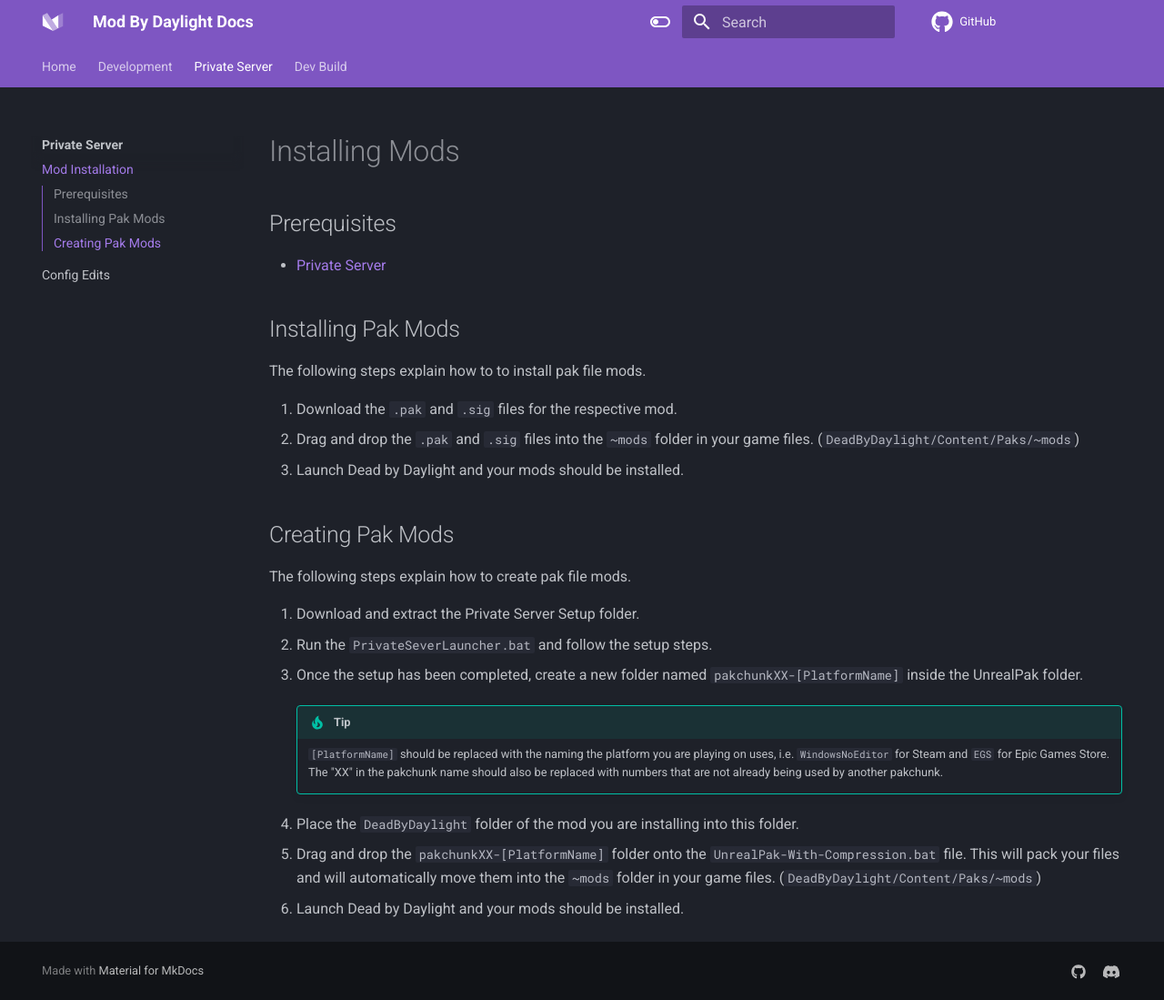
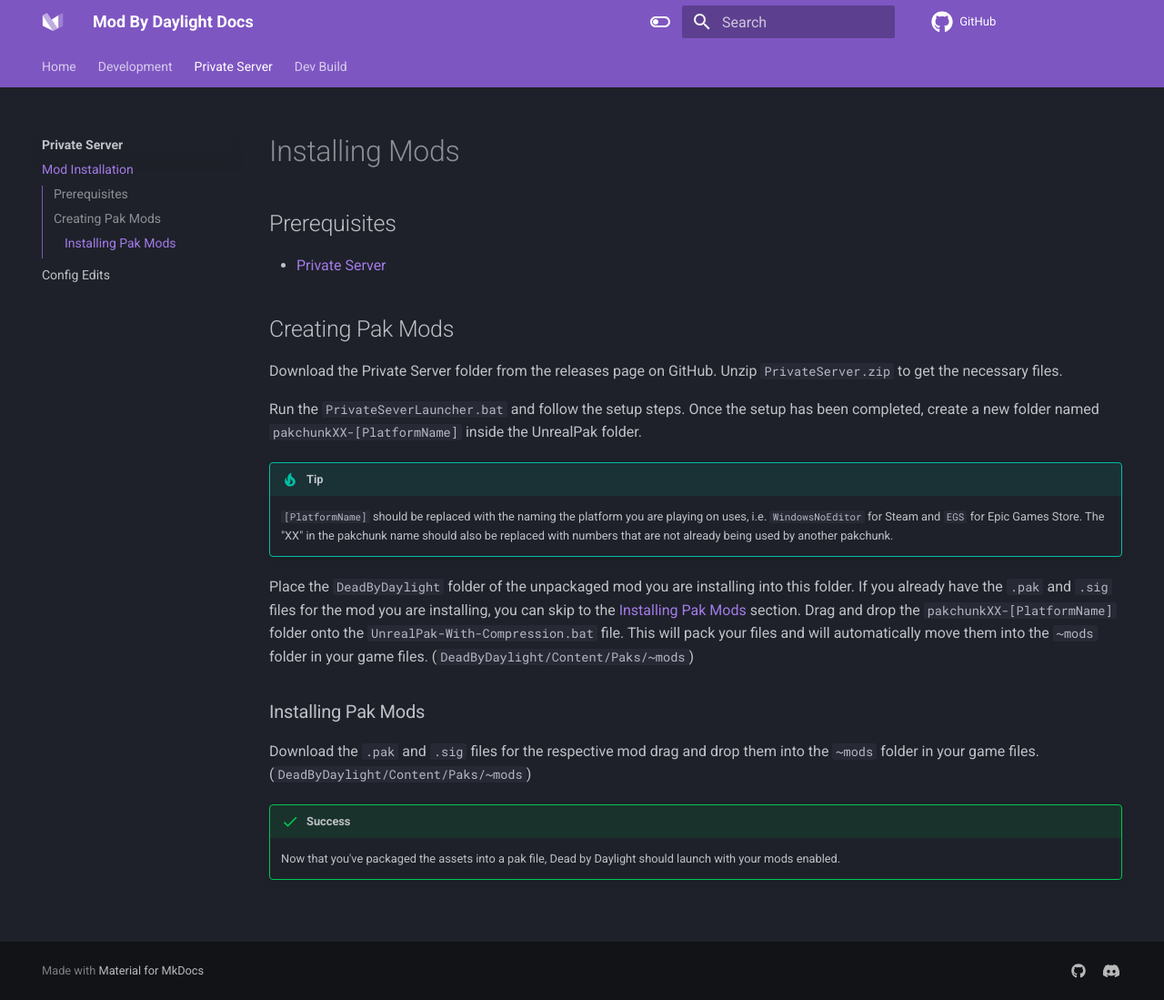
Before and after one commit to ModByDaylight/Documentation, an MkDocs documentation site: the page built from docs/PrivateServer/ModInstallation.md, in a window 1280 px wide and 1099 px high. Shown: the whole window at 91% size. Built offline with MkDocs 1.6.1 and Material for MkDocs 9.7.7, drawn with Linux system fonts in a browser that asks for light colours; comment, search, counter and statistics services are not loaded.

Commit message:
Formatting

```diff
--- a/docs/PrivateServer/ModInstallation.md
+++ b/docs/PrivateServer/ModInstallation.md
@@ -4,26 +4,22 @@
 
 - [Private Server](https://github.com/ModByDaylight/PrivateServer/releases)
 
-## Installing Pak Mods
-
-The following steps explain how to to install pak file mods.
-
-1. Download the `.pak` and `.sig` files for the respective mod.
-1. Drag and drop the `.pak` and `.sig` files into the `~mods` folder in your game files. (`DeadByDaylight/Content/Paks/~mods`)
-1. Launch Dead by Daylight and your mods should be installed.
-
 ## Creating Pak Mods
 
-The following steps explain how to create pak file mods.
+Download the Private Server folder from the releases page on GitHub. Unzip `PrivateServer.zip` to get the necessary files.
 
-1. Download and extract the Private Server Setup folder.
-1. Run the `PrivateSeverLauncher.bat` and follow the setup steps.
-1. Once the setup has been completed, create a new folder named `pakchunkXX-[PlatformName]` inside the UnrealPak folder.
+Run the `PrivateSeverLauncher.bat` and follow the setup steps. Once the setup has been completed, create a new folder named `pakchunkXX-[PlatformName]` inside the UnrealPak folder.
 
-    !!! tip
+!!! tip
 
-        `[PlatformName]` should be replaced with the naming the platform you are playing on uses, i.e. `WindowsNoEditor` for Steam and `EGS` for Epic Games Store. The "XX" in the pakchunk name should also be replaced with numbers that are not already being used by another pakchunk.
+    `[PlatformName]` should be replaced with the naming the platform you are playing on uses, i.e. `WindowsNoEditor` for Steam and `EGS` for Epic Games Store. The "XX" in the pakchunk name should also be replaced with numbers that are not already being used by another pakchunk.
 
-1. Place the `DeadByDaylight` folder of the mod you are installing into this folder.
-1. Drag and drop the `pakchunkXX-[PlatformName]` folder onto the `UnrealPak-With-Compression.bat` file. This will pack your files and will automatically move them into the `~mods` folder in your game files. (`DeadByDaylight/Content/Paks/~mods`)
-1. Launch Dead by Daylight and your mods should be installed.
+Place the `DeadByDaylight` folder of the unpackaged mod you are installing into this folder. If you already have the `.pak` and `.sig` files for the mod you are installing, you can skip to the [Installing Pak Mods](#installing-pak-mods) section. Drag and drop the `pakchunkXX-[PlatformName]` folder onto the `UnrealPak-With-Compression.bat` file. This will pack your files and will automatically move them into the `~mods` folder in your game files. (`DeadByDaylight/Content/Paks/~mods`)
+
+### Installing Pak Mods
+
+Download the `.pak` and `.sig` files for the respective mod drag and drop them into the `~mods` folder in your game files. (`DeadByDaylight/Content/Paks/~mods`)
+
+!!! success
+
+    Now that you've packaged the assets into a pak file, Dead by Daylight should launch with your mods enabled.
```
